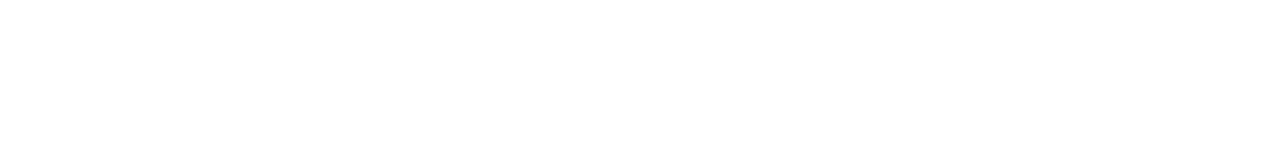
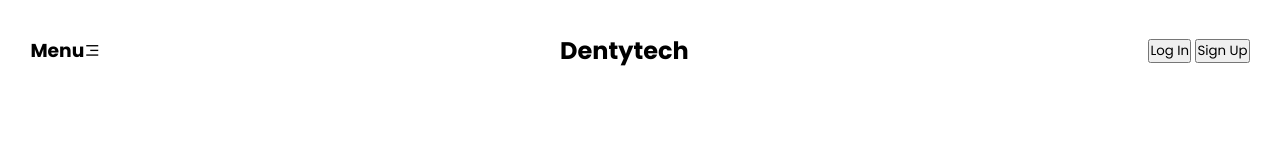
Before and after one commit to PratikThoratNortheastern/DCLP-design-clone, a plain HTML site: page index.html in a window 1280 px wide. Drawn offline with nearby package versions, Linux system fonts and the light colour scheme.

Commit message:
Navbar initial structure

```diff
--- a/index.html
+++ b/index.html
@@ -4,7 +4,27 @@
     <meta charset="UTF-8" />
     <meta name="viewport" content="width=device-width, initial-scale=1.0" />
     <title>Dental Care Landing Page</title>
+    <link
+      href="https://cdn.jsdelivr.net/npm/remixicon@4.3.0/fonts/remixicon.css"
+      rel="stylesheet"
+    />
     <link rel="stylesheet" href="style.css" />
   </head>
-  <body></body>
+  <body>
+    <main class="main">
+      <nav class="nav">
+        <div class="nav-item-left">
+          <h3>Menu</h3>
+          <i class="ri-menu-3-line"></i>
+        </div>
+        <div class="nav-item-middle">
+          <h1>Dentytech</h1>
+        </div>
+        <div class="nav-item-right">
+          <button>Log In</button>
+          <button>Sign Up</button>
+        </div>
+      </nav>
+    </main>
+  </body>
 </html>
--- a/style.css
+++ b/style.css
@@ -1,7 +1,10 @@
+@import url("https://fonts.googleapis.com/css2?family=Poppins:ital,wght@0,100;0,200;0,300;0,400;0,500;0,600;0,700;0,800;0,900;1,100;1,200;1,300;1,400;1,500;1,600;1,700;1,800;1,900&display=swap");
+
 * {
   margin: 0;
   padding: 0;
   box-sizing: border-box;
+  font-family: "Poppins", Helvetica, sans-serif;
 }
 
 html,
@@ -9,3 +12,23 @@ body {
   height: 100%;
   width: 100%;
 }
+
+.main {
+  height: 100%;
+  width: 100%;
+}
+
+.nav {
+  height: 6.25rem;
+  width: 100%;
+  display: flex;
+  align-items: center;
+  justify-content: space-between;
+  padding: 0 1.9rem;
+}
+
+.nav-item-left {
+  display: flex;
+  align-items: center;
+  justify-content: center;
+}
```
Also changed, not shown: 1 other file.
